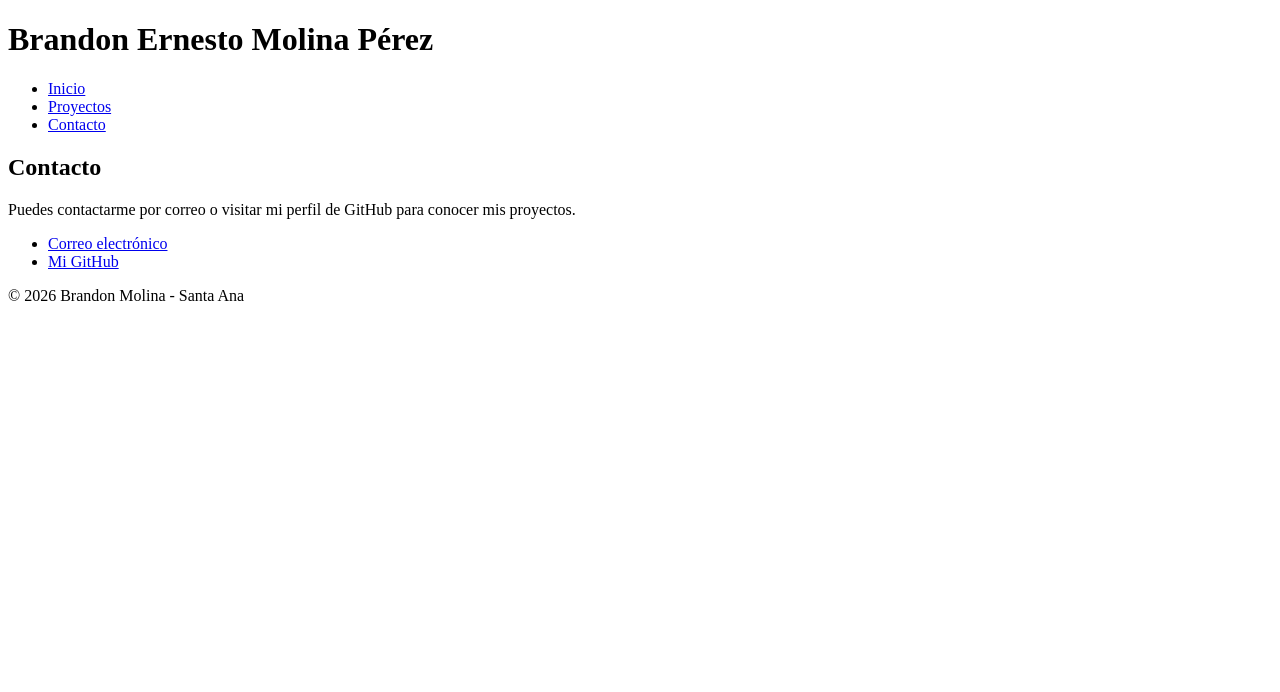
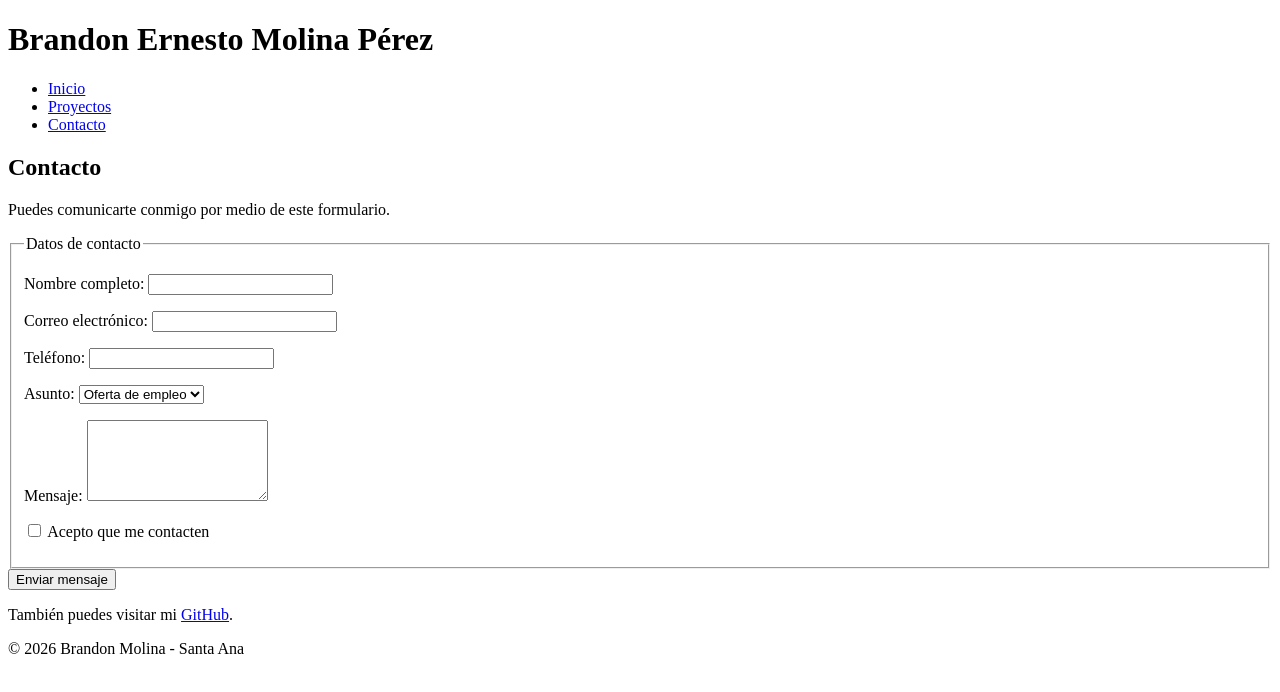
Before and after one commit to Brandon200310/mi-portafolio, a plain HTML site: page contacto.html in a window 1280 px wide. Drawn offline with Linux system fonts and the light colour scheme.

Commit message:
Completa README y corrige tabla de proyectos

```diff
--- a/contacto.html
+++ b/contacto.html
@@ -4,7 +4,8 @@
 <head>
     <meta charset="UTF-8">
     <meta name="viewport" content="width=device-width, initial-scale=1.0">
-    <title>Mi Portafolio</title>
+    <title>Brandon Molina | Contacto - Portafolio Full Stack</title>
+    <meta name="description" content="Contacta a Brandon Molina, estudiante de Ingeniería en Sistemas Informáticos en Santa Ana, para conversar sobre proyectos, aprendizaje y oportunidades.">
 </head>
 <body>
 
@@ -22,27 +23,59 @@
     </header>
 
     <main>
-
-        <!-- Contacto -->
+        <!-- Formulario de contacto -->
         <section>
             <h2>Contacto</h2>
 
+            <p>Puedes comunicarte conmigo por medio de este formulario.</p>
+
+            <form action="#" method="post">
+                <fieldset>
+                    <legend>Datos de contacto</legend>
+
+                    <p>
+                        <label for="nombre">Nombre completo:</label>
+                        <input type="text" id="nombre" name="nombre" required>
+                    </p>
+
+                    <p>
+                        <label for="correo">Correo electrónico:</label>
+                        <input type="email" id="correo" name="correo" required>
+                    </p>
+
+                    <p>
+                        <label for="telefono">Teléfono:</label>
+                        <input type="tel" id="telefono" name="telefono">
+                    </p>
+
+                    <p>
+                        <label for="asunto">Asunto:</label>
+                        <select id="asunto" name="asunto">
+                            <option value="empleo">Oferta de empleo</option>
+                            <option value="proyecto">Proyecto</option>
+                            <option value="otro">Otro</option>
+                        </select>
+                    </p>
+
+                    <p>
+                        <label for="mensaje">Mensaje:</label>
+                        <textarea id="mensaje" name="mensaje" rows="5" required></textarea>
+                    </p>
+
+                    <p>
+                        <input type="checkbox" id="acepto" name="acepto" required>
+                        <label for="acepto">Acepto que me contacten</label>
+                    </p>
+                </fieldset>
+
+                <button type="submit">Enviar mensaje</button>
+            </form>
+
             <p>
-                Puedes contactarme por correo o visitar
-                mi perfil de GitHub para conocer mis proyectos.
+                También puedes visitar mi
+                <a href="https://github.com/Brandon200310">GitHub</a>.
             </p>
-
-            <ul>
-                <li>
-                    <a href="mailto:pereznetox77@gmail.com">Correo electrónico</a>
-                </li>
-
-                <li>
-                    <a href="https://github.com/Brandon200310">Mi GitHub</a>
-                </li>
-            </ul>
         </section>
-
     </main>
 
     <!-- Pie de pagina -->
```
Also changed, not shown: index.html (+8 -2 lines), proyectos.html (+9 -3 lines), 1 other file.
